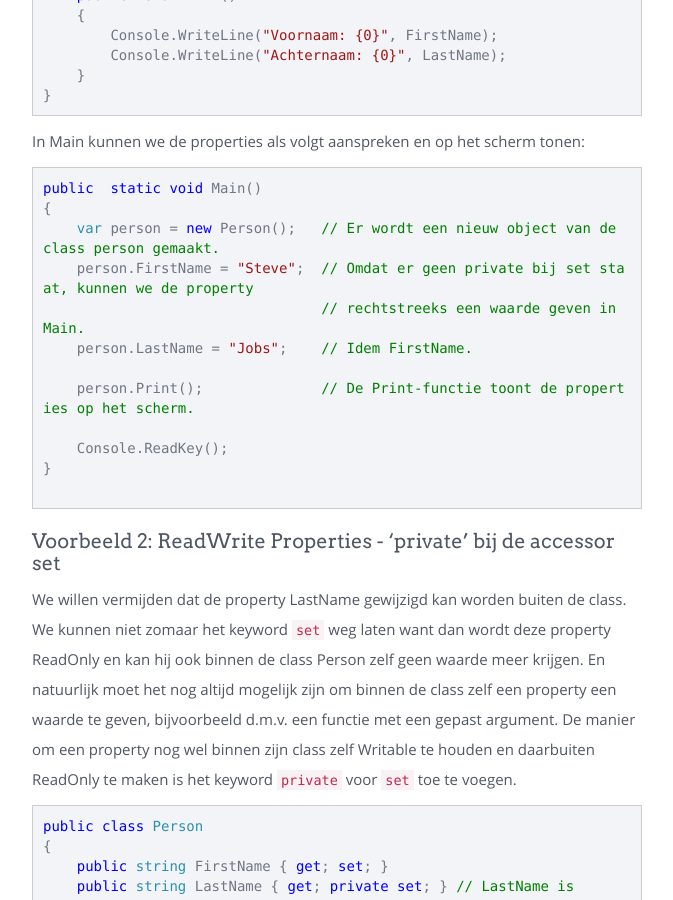
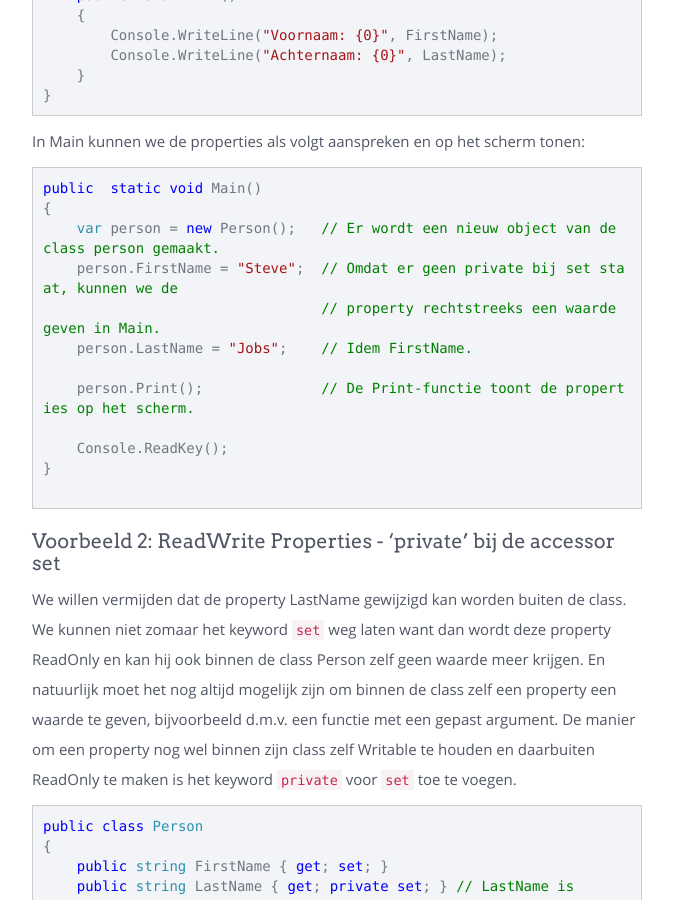
Before and after one commit to sma-it/sma-it.github.io, a Jekyll site: the page built from modules/advanced/_posts/2000-01-02-Properties.md, in a window 1280 px wide and 900 px high, scrolled down 2945 px. Shown: the whole window, without its empty margins (383-1056 px from the left). Built offline with Jekyll 4.4.1, drawn with Linux system fonts in a browser that asks for light colours; nearby versions of some CDN libraries.

Commit message:
Schikking

```diff
--- a/modules/advanced/_posts/2000-01-02-Properties.md
+++ b/modules/advanced/_posts/2000-01-02-Properties.md
@@ -90,8 +90,8 @@ In Main kunnen we de properties als volgt aanspreken en op het scherm tonen:
 public  static void Main()
 {
     var person = new Person();   // Er wordt een nieuw object van de class person gemaakt.
-    person.FirstName = "Steve";  // Omdat er geen private bij set staat, kunnen we de property
-                                 // rechtstreeks een waarde geven in Main.
+    person.FirstName = "Steve";  // Omdat er geen private bij set staat, kunnen we de
+                                 // property rechtstreeks een waarde geven in Main.
     person.LastName = "Jobs";    // Idem FirstName.
 
     person.Print();              // De Print-functie toont de properties op het scherm.
```
